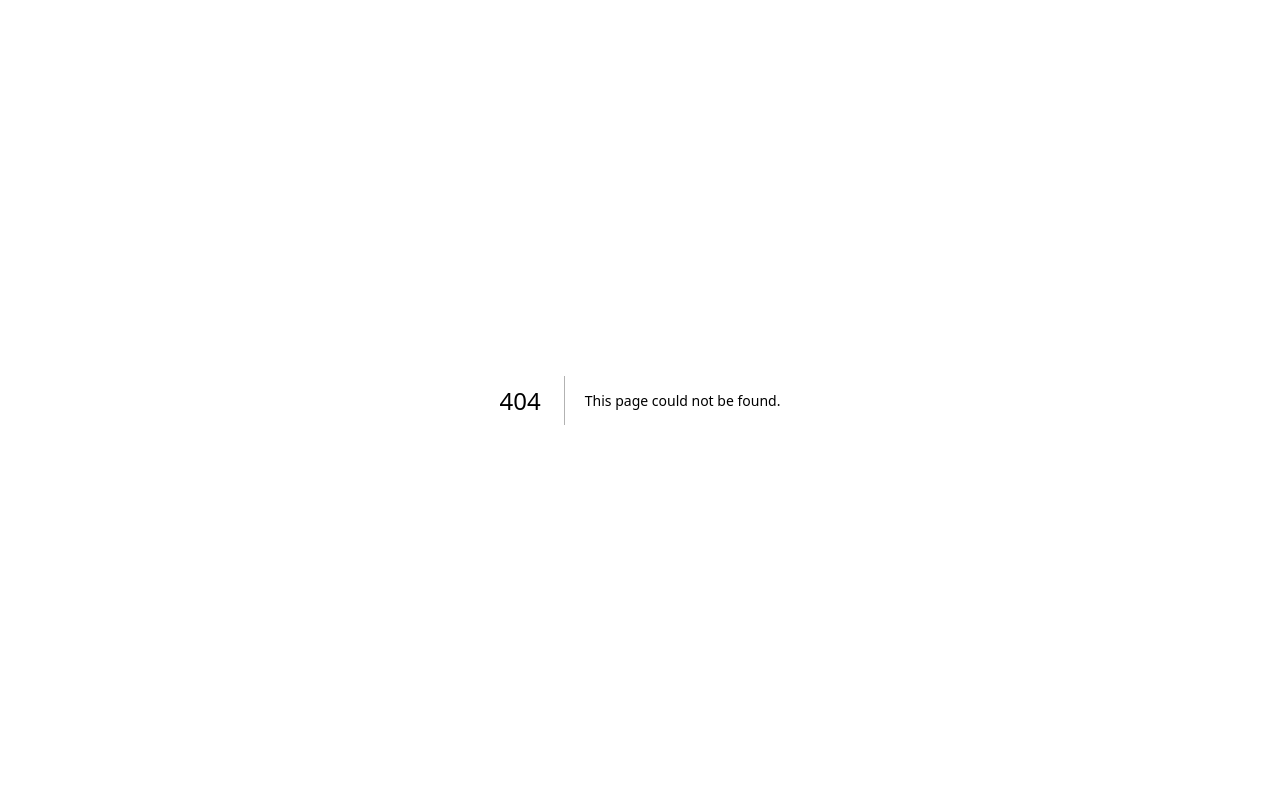
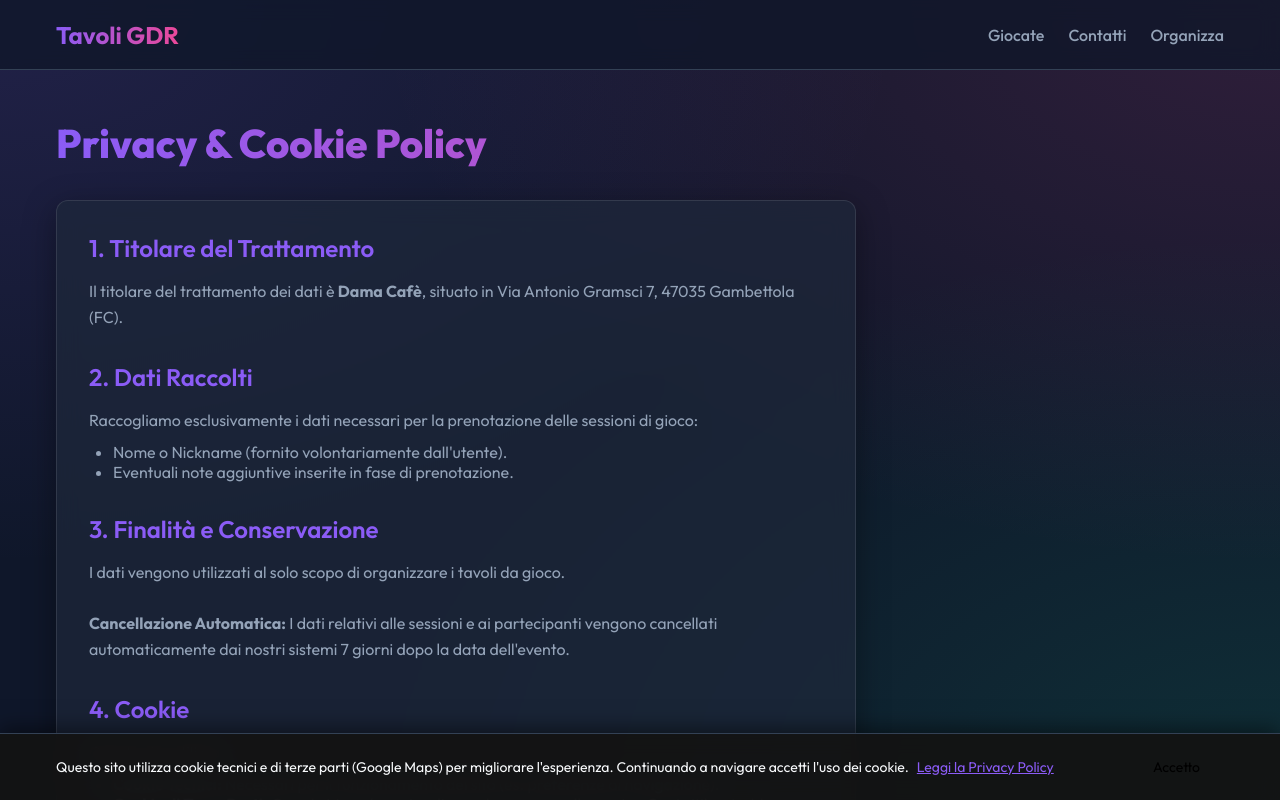
Before and after one commit to guido92/GDRTableReservation, a Next.js app: page /privacy in a window 1280 px wide. Before the commit this address had no page. Built offline with nearby package versions, Linux system fonts and the light colour scheme.

Commit message:
Add Privacy Policy and Cookie Banner

```diff
--- a/src/app/layout.tsx
+++ b/src/app/layout.tsx
@@ -2,6 +2,7 @@ import type { Metadata } from "next";
 import { Outfit } from "next/font/google";
 import "./globals.css";
 import Footer from '@/components/Footer';
+import CookieBanner from '@/components/CookieBanner';
 
 const outfit = Outfit({
   variable: "--font-outfit",
@@ -24,6 +25,7 @@ export default function RootLayout({
       <body className={`${outfit.variable}`}>
         {children}
         <Footer />
+        <CookieBanner />
       </body>
     </html>
   );
--- /dev/null
+++ b/src/app/privacy/page.tsx
@@ -0,0 +1,61 @@
+import Navbar from '@/components/Navbar';
+
+export default function PrivacyPage() {
+    return (
+        <main style={{ minHeight: '100vh', display: 'flex', flexDirection: 'column' }}>
+            <Navbar />
+            <div className="container" style={{ padding: '3rem 1rem', flex: 1 }}>
+                <h1 className="text-gradient" style={{ fontSize: '2.5rem', fontWeight: 800, marginBottom: '2rem' }}>
+                    Privacy & Cookie Policy
+                </h1>
+
+                <div className="glass-panel" style={{ padding: '2rem', maxWidth: '800px' }}>
+                    <section style={{ marginBottom: '2rem' }}>
+                        <h2 style={{ fontSize: '1.5rem', fontWeight: 600, marginBottom: '1rem', color: 'var(--primary)' }}>1. Titolare del Trattamento</h2>
+                        <p style={{ lineHeight: '1.6', color: 'var(--foreground-muted)' }}>
+                            Il titolare del trattamento dei dati è <strong>Dama Cafè</strong>, situato in Via Antonio Gramsci 7, 47035 Gambettola (FC).
+                        </p>
+                    </section>
+
+                    <section style={{ marginBottom: '2rem' }}>
+                        <h2 style={{ fontSize: '1.5rem', fontWeight: 600, marginBottom: '1rem', color: 'var(--primary)' }}>2. Dati Raccolti</h2>
+                        <p style={{ lineHeight: '1.6', color: 'var(--foreground-muted)' }}>
+                            Raccogliamo esclusivamente i dati necessari per la prenotazione delle sessioni di gioco:
+                        </p>
+                        <ul style={{ listStyle: 'disc', paddingLeft: '1.5rem', marginTop: '0.5rem', color: 'var(--foreground-muted)' }}>
+                            <li>Nome o Nickname (fornito volontariamente dall'utente).</li>
+                            <li>Eventuali note aggiuntive inserite in fase di prenotazione.</li>
+                        </ul>
+                    </section>
+
+                    <section style={{ marginBottom: '2rem' }}>
+                        <h2 style={{ fontSize: '1.5rem', fontWeight: 600, marginBottom: '1rem', color: 'var(--primary)' }}>3. Finalità e Conservazione</h2>
+                        <p style={{ lineHeight: '1.6', color: 'var(--foreground-muted)' }}>
+                            I dati vengono utilizzati al solo scopo di organizzare i tavoli da gioco.
+                            <br /><br />
+                            <strong>Cancellazione Automatica:</strong> I dati relativi alle sessioni e ai partecipanti vengono cancellati automaticamente dai nostri sistemi 7 giorni dopo la data dell'evento.
+                        </p>
+                    </section>
+
+                    <section style={{ marginBottom: '2rem' }}>
+                        <h2 style={{ fontSize: '1.5rem', fontWeight: 600, marginBottom: '1rem', color: 'var(--primary)' }}>4. Cookie</h2>
+                        <p style={{ lineHeight: '1.6', color: 'var(--foreground-muted)' }}>
+                            Questo sito utilizza:
+                        </p>
+                        <ul style={{ listStyle: 'disc', paddingLeft: '1.5rem', marginTop: '0.5rem', color: 'var(--foreground-muted)' }}>
+                            <li><strong>Cookie Tecnici:</strong> Necessari per il funzionamento del sito (es. preferenze di navigazione).</li>
+                            <li><strong>Cookie di Terze Parti:</strong> Google Maps (per visualizzare la mappa nella pagina Contatti) potrebbe installare cookie di profilazione o statistica.</li>
+                        </ul>
+                    </section>
+
+                    <section>
+                        <h2 style={{ fontSize: '1.5rem', fontWeight: 600, marginBottom: '1rem', color: 'var(--primary)' }}>5. Diritti dell'Utente</h2>
+                        <p style={{ lineHeight: '1.6', color: 'var(--foreground-muted)' }}>
+                            Gli utenti possono richiedere in qualsiasi momento la cancellazione dei propri dati contattando il Dama Cafè o tramite la pagina Contatti.
+                        </p>
+                    </section>
+                </div>
+            </div>
+        </main>
+    );
+}
--- /dev/null
+++ b/src/components/CookieBanner.tsx
@@ -0,0 +1,58 @@
+'use client';
+
+import { useState, useEffect } from 'react';
+import Link from 'next/link';
+
+export default function CookieBanner() {
+    const [showBanner, setShowBanner] = useState(false);
+
+    useEffect(() => {
+        const consent = localStorage.getItem('cookie-consent');
+        if (!consent) {
+            setShowBanner(true);
+        }
+    }, []);
+
+    const acceptCookies = () => {
+        localStorage.setItem('cookie-consent', 'accepted');
+        setShowBanner(false);
+    };
+
+    if (!showBanner) return null;
+
+    return (
+        <div style={{
+            position: 'fixed',
+            bottom: 0,
+            left: 0,
+            right: 0,
+            background: 'rgba(20, 20, 20, 0.95)',
+            backdropFilter: 'blur(10px)',
+            borderTop: '1px solid var(--border)',
+            padding: '1rem',
+            zIndex: 1000,
+            display: 'flex',
+            flexDirection: 'column',
+            alignItems: 'center',
+            gap: '1rem',
+            boxShadow: '0 -4px 20px rgba(0,0,0,0.5)'
+        }}>
+            <div className="container" style={{ display: 'flex', flexWrap: 'wrap', alignItems: 'center', justifyContent: 'space-between', gap: '1rem', width: '100%' }}>
+                <p style={{ fontSize: '0.875rem', color: 'var(--foreground)', margin: 0, flex: 1 }}>
+                    Questo sito utilizza cookie tecnici e di terze parti (Google Maps) per migliorare l'esperienza.
+                    Continuando a navigare accetti l'uso dei cookie.
+                    <Link href="/privacy" style={{ color: 'var(--primary)', marginLeft: '0.5rem', textDecoration: 'underline' }}>
+                        Leggi la Privacy Policy
+                    </Link>
+                </p>
+                <button
+                    onClick={acceptCookies}
+                    className="button-primary"
+                    style={{ padding: '0.5rem 1.5rem', fontSize: '0.875rem' }}
+                >
+                    Accetto
+                </button>
+            </div>
+        </div>
+    );
+}
--- a/src/components/Footer.tsx
+++ b/src/components/Footer.tsx
@@ -59,9 +59,18 @@ export default function Footer() {
                     borderTop: '1px solid var(--border)',
                     textAlign: 'center',
                     color: 'var(--foreground-muted)',
-                    fontSize: '0.75rem'
+                    fontSize: '0.75rem',
+                    display: 'flex',
+                    flexDirection: 'column',
+                    gap: '0.5rem',
+                    alignItems: 'center'
                 }}>
-                    &copy; {new Date().getFullYear()} Tavoli GDR - Dama Cafè. Tutti i diritti riservati.
+                    <div>
+                        &copy; {new Date().getFullYear()} Tavoli GDR - Dama Cafè. Tutti i diritti riservati.
+                    </div>
+                    <Link href="/privacy" style={{ color: 'var(--foreground-muted)', textDecoration: 'underline' }}>
+                        Privacy & Cookie Policy
+                    </Link>
                 </div>
             </div>
         </footer>
```
